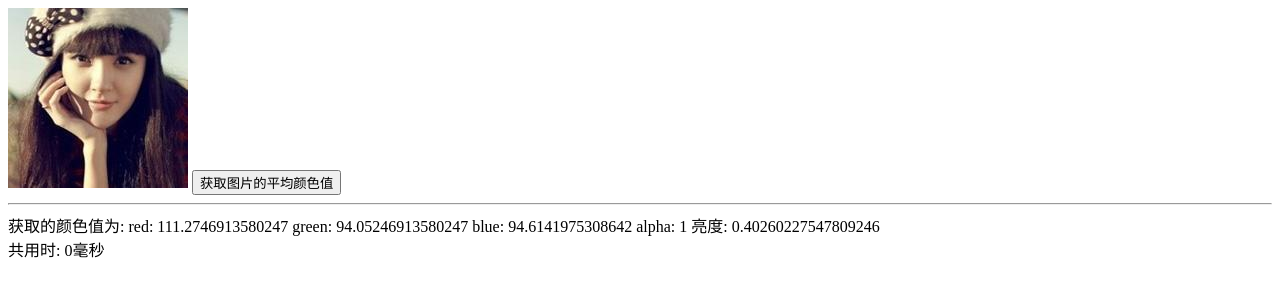
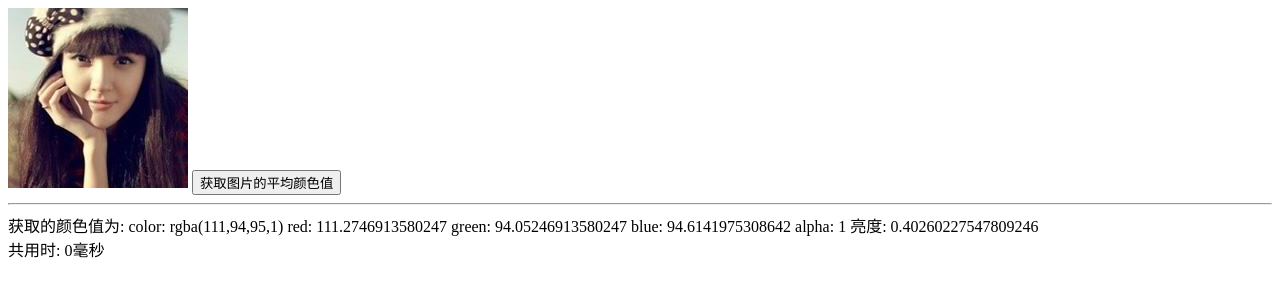
Before and after one commit to liyongleihf2006/getImageMeanColor, a plain HTML site: page index.html in a window 1280 px wide. Both pictures are taken after a click on the button "获取图片的平均颜色值". Drawn offline with Linux system fonts and the light colour scheme.

Commit message:
回调函数中返回rgba颜色字符串

```diff
--- a/getImageMeanColor.js
+++ b/getImageMeanColor.js
@@ -16,7 +16,8 @@
  *                         在计算获取颜色值时进行的缩放比率
  *                                       当为1的时候是最精确的值,但计算速度不会提升
  *                                       该值越大计算速度越快,但过大时会导致精度下降
- *            cb:function(r,g,b,a,l)       获取值的回调函数
+ *            cb:function(color,r,g,b,a,l)       获取值的回调函数
+ *                        color:计算出的rgba值字符串
  *                        r:红色通道的值
  *                        g:绿色通道的值
  *                        b:蓝色通道的值
@@ -88,9 +89,10 @@ function getImageMeanColor(params){
         var greenMean = greenChannel/count;
         var blueMean = blueChannel/count;
         var alphaMean = alphaChannel/count/255;
+        var color = "rgba("+Math.round(redMean)+","+Math.round(greenMean)+","+Math.round(blueMean)+","+alphaMean+")";
         /* 亮度 */
         var l = (Math.max(redMean,greenMean,blueMean)+Math.min(redMean,greenMean,blueMean))/2/255;
-        cb(redMean,greenMean,blueMean,alphaMean,l);
+        cb(color,redMean,greenMean,blueMean,alphaMean,l);
     }
     /* 计算高度 */
     function confirmHeight(){
--- a/index.html
+++ b/index.html
@@ -11,6 +11,8 @@
     <hr/>
     <span>
         <span>获取的颜色值为:</span>
+        <label>color:</label>
+        <span id="color"></span>
         <label>red:</label>
         <span id="red"></span>
         <label>green:</label>
@@ -33,7 +35,8 @@
                 clipHeight:"100%",
                 skewPosition:"top",
                 minification:10,
-                cb:function(r,g,b,a,l){
+                cb:function(color,r,g,b,a,l){
+                    document.querySelector("#color").innerHTML=color;
                     document.querySelector("#red").innerHTML=r;
                     document.querySelector("#green").innerHTML=g;
                     document.querySelector("#blue").innerHTML=b;
```
